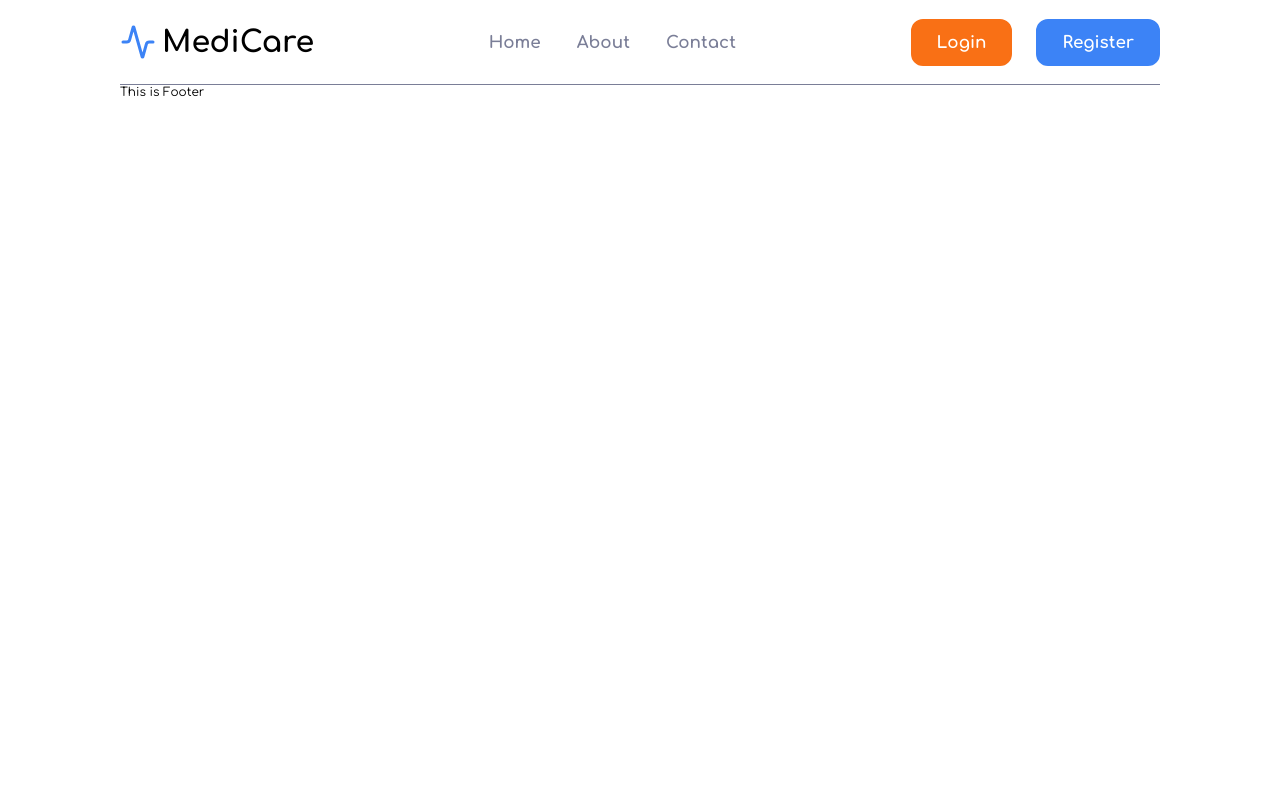
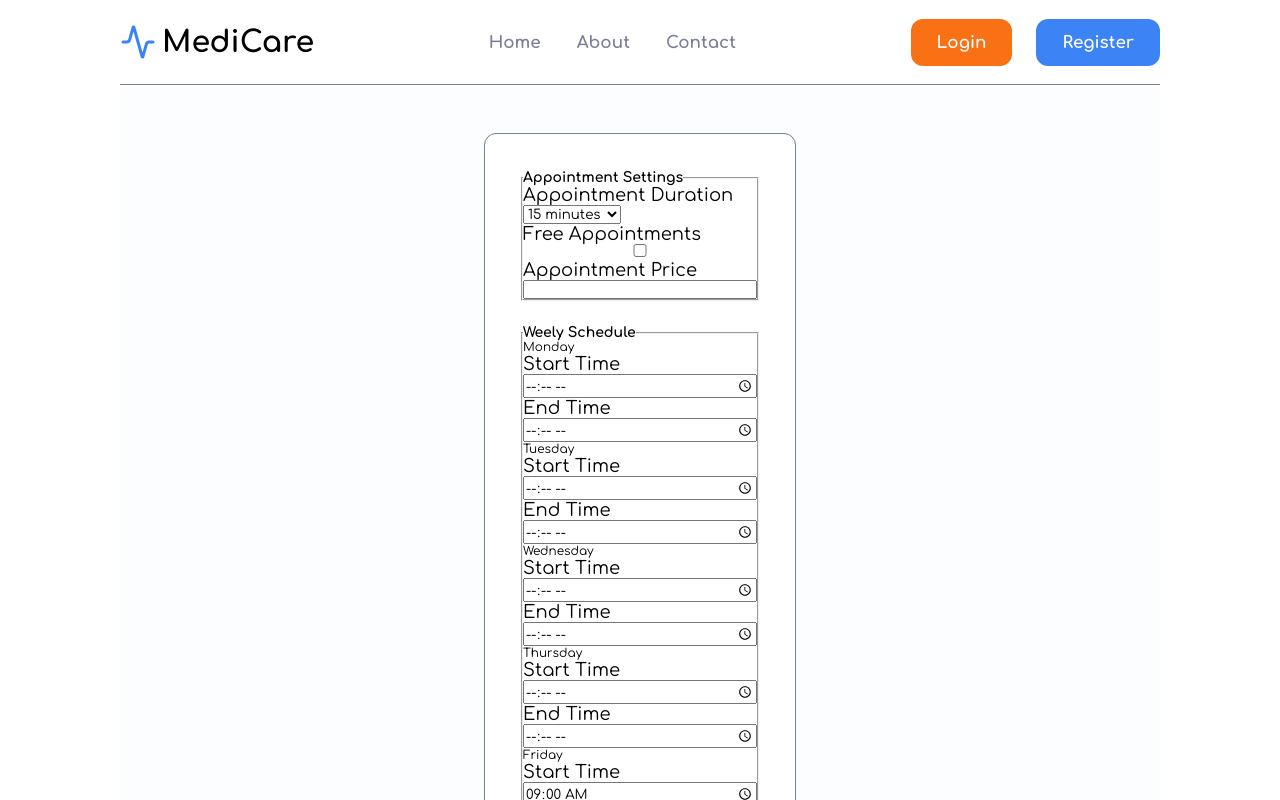
Before and after one commit to ZlatinZlatinov/MedicalCenterInformationSystem, a React (Vite) app in the folder client/: page /schedule in a window 1280 px wide. Shown: the top 800 px of the page. Built offline with nearby package versions, Linux system fonts and the light colour scheme.

Commit message:
Created basic structure of Doctor's schedule management

```diff
--- /dev/null
+++ b/client/src/Components/SiteMain/DoctorSchedule/DoctorScheDule.jsx
@@ -0,0 +1,85 @@
+function DoctorSchedule() {
+    return (
+        <section id="doc-schedule">
+            <form id="doc-schedule-form" className="auth-form">
+                <fieldset>
+                    <legend>
+                        <h3>Appointment Settings</h3>
+                    </legend>
+
+                    <div className="input-field">
+                        <label htmlFor="duration">Appointment Duration</label>
+                        <select name="duration" id="duration">
+                            <option value="15 minutes">15 minutes</option>
+                            <option value="30 minutes">30 minutes</option>
+                            <option value="45 minutes">45 minutes</option>
+                            <option value="1 hour">1 hour</option>
+                        </select>
+                    </div>
+
+                    <div className="input-field">
+                        <label htmlFor="isFree">Free Appointments</label>
+                        <input type="checkbox" name="isFree" id="isFree" />
+                    </div>
+
+                    <div className="input-field">
+                        <label htmlFor="price">Appointment Price</label>
+                        <input type="number" name="price" id="price" />
+                    </div>
+                </fieldset>
+
+                <fieldset>
+                    <legend>
+                        <h3>Weely Schedule</h3>
+                    </legend>
+
+                    <div className="input-field">
+                        <p>Monday</p>
+                        <label htmlFor="monday">Start Time</label>
+                        <input type="time" name="start" id="start" />
+                        <label htmlFor="monday">End Time</label>
+                        <input type="time" name="end" id="end" />
+                    </div>
+
+                    <div className="input-field">
+                        <p>Tuesday</p>
+                        <label htmlFor="monday">Start Time</label>
+                        <input type="time" name="start" id="start" />
+                        <label htmlFor="monday">End Time</label>
+                        <input type="time" name="end" id="end" />
+                    </div>
+
+                    <div className="input-field">
+                        <p>Wednesday</p>
+                        <label htmlFor="monday">Start Time</label>
+                        <input type="time" name="start" id="start" />
+                        <label htmlFor="monday">End Time</label>
+                        <input type="time" name="end" id="end" />
+                    </div>
+
+                    <div className="input-field">
+                        <p>Thursday</p>
+                        <label htmlFor="monday">Start Time</label>
+                        <input type="time" name="start" id="start" />
+                        <label htmlFor="monday">End Time</label>
+                        <input type="time" name="end" id="end" />
+                    </div>
+
+                    <div className="input-field">
+                        <p>Friday</p>
+                        <label htmlFor="monday">Start Time</label>
+                        <input type="time" name="start" id="start" value={'09:00'}/>
+                        <label htmlFor="monday">End Time</label>
+                        <input type="time" name="end" id="end" />
+                    </div>
+                </fieldset>
+
+                <div className="form-btn">
+                    <input type="submit" value="Save" />
+                </div>
+            </form>
+        </section>
+    );
+}
+
+export default DoctorSchedule;
--- a/client/src/Components/SiteMain/SiteMain.jsx
+++ b/client/src/Components/SiteMain/SiteMain.jsx
@@ -7,6 +7,7 @@ import LoginPage from './LoginPage/LoginPage';
 import RegisterPage from './RegisterPage/RegisterPage';
 import VerifyEmail from './VerifyEmail/VerifyEmail';
 import Dashboard from './Dashboard/Dashboard';
+import DoctorSchedule from './DoctorSchedule/DoctorScheDule';
 
 function SiteMain() {
     return (
@@ -19,6 +20,7 @@ function SiteMain() {
                 <Route path='/register' element={<RegisterPage />} />
                 <Route path='/verify-email' element={<VerifyEmail />} />
                 <Route path='/dashboard' element={<Dashboard />} /> {/*Should be protected*/}
+                <Route path='/schedule' element={<DoctorSchedule />} /> {/*Should be protected*/}
             </Routes>
         </main>
     );
--- a/client/src/styles/authForm.css
+++ b/client/src/styles/authForm.css
@@ -1,6 +1,7 @@
 #login-page,
 #register-page,
-#verify-email {
+#verify-email,
+#doc-schedule {
     display: flex;
     justify-content: center;
     align-items: center;
```
